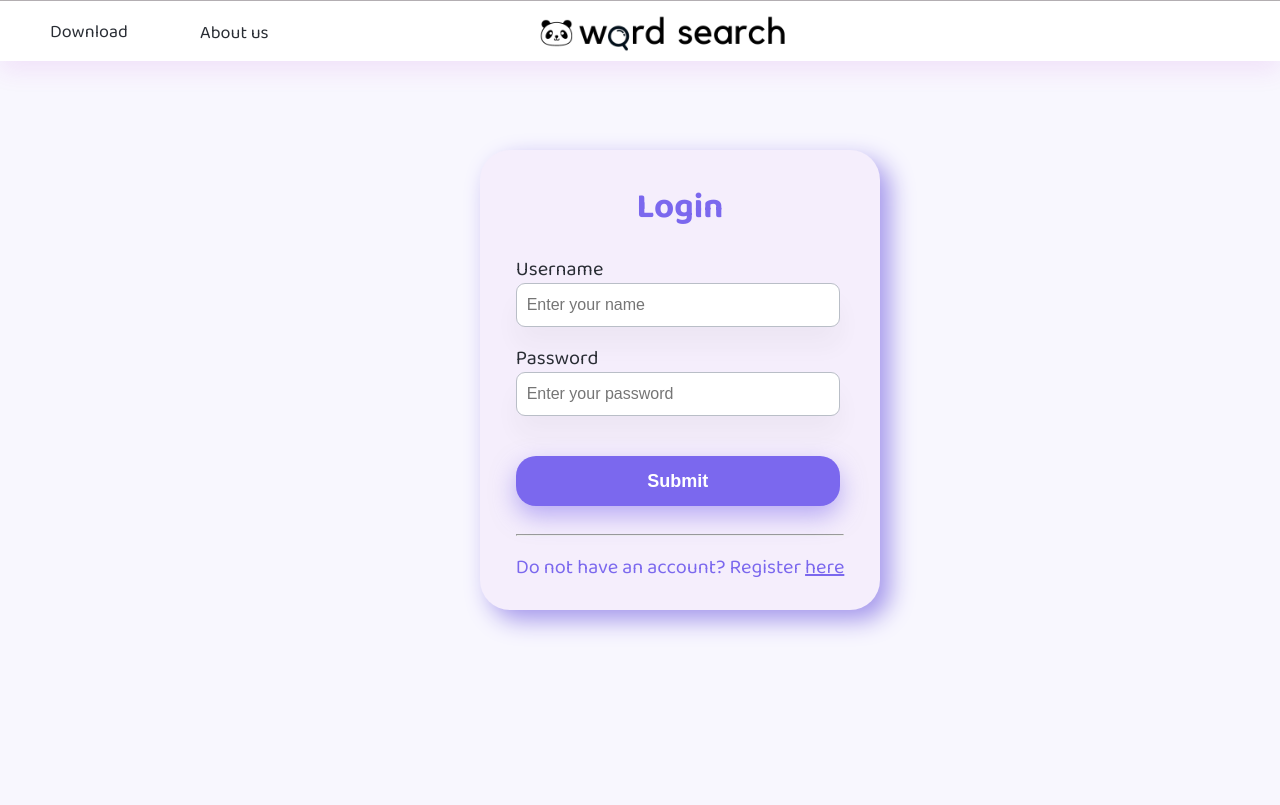
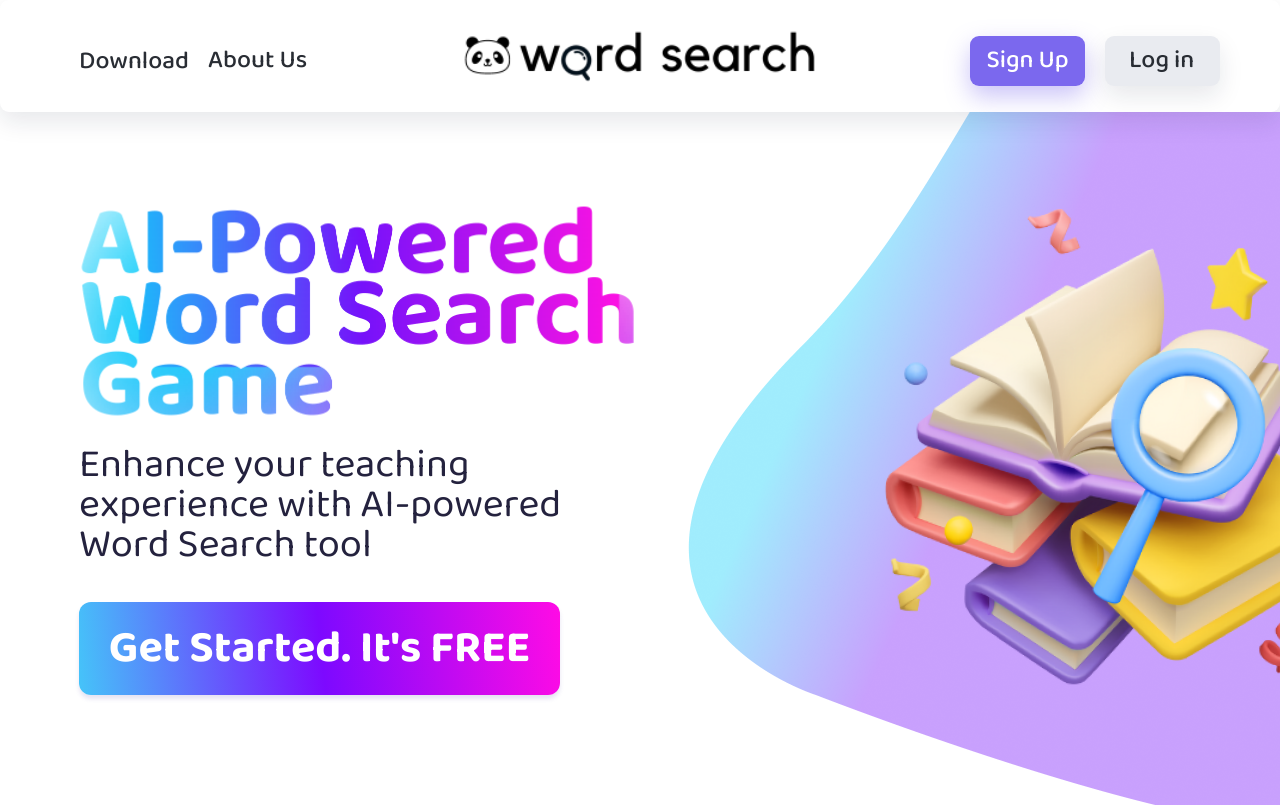
Before and after one commit to tiennma2k23/word-search-AI, a Django app: page / in a window 1280 px wide. Before the commit the page ends 632 px from the top, so only its background shows below. Run offline with Django 5.2, Linux system fonts and the light colour scheme.

Commit message:
update frontend

```diff
--- a/myproject/myapp/models.py
+++ b/myproject/myapp/models.py
@@ -1,7 +1,7 @@
 from django.db import models
 from django.conf import settings
 
-#database
+#
 
 # Create your models here.
 class Profile(models.Model):
--- a/myproject/myapp/urls.py
+++ b/myproject/myapp/urls.py
@@ -9,5 +9,6 @@ urlpatterns = [
     path('register', views.register, name='register'),
     path('logout', views.logout, name='logout'),
     path('wordsearch', views.wordsearch, name='wordsearch'),
-    path('generate', views.generate, name="generate")
+    path('generate', views.some_view, name="generate"),
+    # path()
 ]
--- a/myproject/myapp/views.py
+++ b/myproject/myapp/views.py
@@ -1,15 +1,16 @@
+from reportlab.pdfgen import canvas
 from django.shortcuts import render, redirect # redirect: chuyen huong user toi page khac
 from django.contrib.auth.models import User, auth
 from django.contrib import messages
-from django.http import HttpResponse
-from myproject.main import *
-
+from django.http import HttpResponse, FileResponse
+from myproject.createPuzzle import *
+import io
 
 # Create your views here.
 # gửi request tới thư mục templates để tìm file index.html
 def index(request):
     # dictionary
-    return render(request, 'login.html')
+    return render(request, 'cover.html')
 
 
 # sign up function
@@ -68,4 +69,20 @@ def generate(request):
         lesson = request.POST['lesson']
         grade = request.POST['grade']
     createPuzzle(name, lesson, grade)
-    return render(request, 'wordsearch.html')
+    return FileRespone()
+
+def some_view(request):
+    # Create a file-like buffer to receive PDF data.
+    buffer = io.BytesIO()
+    # Create the PDF object, using the buffer as its "file."
+    p = canvas.Canvas(buffer)
+    # Draw things on the PDF. Here's where the PDF generation happens.
+    # See the ReportLab documentation for the full list of functionality.
+    p.drawString(100, 100, "Hello world.")
+    # Close the PDF object cleanly, and we're done.
+    p.showPage()
+    p.save()
+    # FileResponse sets the Content-Disposition header so that browsers
+    # present the option to save the file.
+    buffer.seek(0)
+    return FileResponse(buffer, as_attachment=True, filename="hello.pdf")
--- /dev/null
+++ b/myproject/myproject/createPuzzle.py
@@ -0,0 +1,13 @@
+from word_search_generator import WordSearch
+from .create_word import *
+
+
+course = 'math'
+lesson = 'plus'
+grade = '5'
+def createPuzzle(course, lesson, grade):
+    words = generate_related_words(course, lesson, grade)
+    puzzle = WordSearch(words)
+    # puzzle.show(): chay thu trong terminal
+    puzzle.save(path="D:/VSC/word-search-AI/myproject/myproject/puzzle.pdf")
+    return puzzle
--- a/myproject/myproject/main.py
+++ /dev/null
@@ -1,13 +0,0 @@
-from word_search_generator import WordSearch
-from .create_word import *
-
-
-course = 'math'
-lesson = 'plus'
-grade = '5'
-def createPuzzle(course, lesson, grade):
-    words = generate_related_words(course, lesson, grade)
-    puzzle = WordSearch(words)
-    # puzzle.show()
-    puzzle.save(path="D:/VSC/word-search-AI/myproject/myproject/puzzle.pdf")
-    return puzzle
--- /dev/null
+++ b/myproject/static/global.css
@@ -0,0 +1,26 @@
+body {
+  margin: 0;
+  line-height: normal;
+}
+
+:root {
+  /* fonts */
+  --font-baloo-da-2: "Baloo Da 2";
+
+  /* font sizes */
+  --font-size-6xl: 25px;
+
+  /* Colors */
+  --color-white: #fff;
+  --color-darkslategray: #292d34;
+  --color-gray-100: rgba(255, 255, 255, 0);
+
+  /* Gaps */
+  --gap-xl: 20px;
+
+  /* Paddings */
+  --padding-sm: 14px;
+
+  /* Border radiuses */
+  --br-4xs: 9px;
+}
--- /dev/null
+++ b/myproject/static/index.css
@@ -0,0 +1,301 @@
+.main-heading-1 {
+  width: 100%;
+  height: 100%;
+  object-fit: contain;
+  position: absolute;
+  left: 42px;
+  top: 0;
+  transform: scale(1.177);
+}
+.wrapper-main-heading-1 {
+  position: absolute;
+  top: 200px;
+  left: 0;
+  width: 471px;
+  height: 220px;
+  display: flex;
+  align-items: center;
+  justify-content: center;
+}
+.main-svg,
+.wrapper-main-heading-1-parent {
+  position: absolute;
+  height: 100%;
+  top: 0;
+  bottom: 0;
+}
+.main-svg {
+  left: 342px;
+  max-height: 100%;
+  width: 986px;
+  overflow: hidden;
+  object-fit: cover;
+  z-index: 1;
+}
+.wrapper-main-heading-1-parent {
+  left: 79px;
+  width: 1328px;
+}
+.get-started-its,
+.main-strong {
+  margin: 0;
+  position: relative;
+  font-size: inherit;
+  font-family: inherit;
+}
+.main-strong {
+  align-self: stretch;
+  line-height: 40px;
+  font-weight: 400;
+  z-index: 2;
+}
+.get-started-its {
+  flex: 1;
+  line-height: 35px;
+  font-weight: 700;
+}
+.m-s-v-g,
+.main-button {
+  display: flex;
+  align-items: flex-start;
+  justify-content: flex-start;
+  max-width: 100%;
+}
+.main-button {
+  width: 481px;
+  box-shadow: 0 4px 4px rgba(87, 75, 172, 0.15);
+  border-radius: 12px;
+  background: linear-gradient(83.96deg, #45c4f9, #7d09ff 50.33%, #ff0be5);
+  flex-direction: row;
+  padding: 31px 28px 27px;
+  box-sizing: border-box;
+  white-space: nowrap;
+  text-align: center;
+  font-size: 45px;
+  color: var(--color-white);
+}
+.m-s-v-g {
+  position: absolute;
+  top: 446px;
+  left: 79px;
+  width: 553px;
+  flex-direction: column;
+  gap: 36px;
+}
+.before {
+  height: 100%;
+  width: 100%;
+  position: absolute;
+  margin: 0 !important;
+  top: 0;
+  right: 0;
+  bottom: 0;
+  left: 0;
+  box-shadow: 0 10px 25px rgba(16, 30, 54, 0.1);
+  border-radius: var(--br-4xs);
+  background-color: var(--color-gray-100);
+}
+.link-download {
+  position: relative;
+  line-height: 21px;
+  font-weight: 500;
+  display: inline-block;
+  min-width: 114px;
+  z-index: 1;
+}
+.link-download-wrapper {
+  display: flex;
+  flex-direction: column;
+  align-items: flex-start;
+  justify-content: flex-start;
+  padding: 1px 0 0;
+}
+.link-aboutus {
+  position: relative;
+  line-height: 21px;
+  font-weight: 500;
+  display: inline-block;
+  min-width: 102px;
+  white-space: nowrap;
+  z-index: 1;
+}
+.frame-parent,
+.header-inner {
+  display: flex;
+  align-items: flex-start;
+}
+.frame-parent {
+  flex-direction: row;
+  justify-content: flex-start;
+  gap: 15px;
+}
+.header-inner {
+  flex-direction: column;
+  justify-content: flex-end;
+  padding: 0 0 17px;
+}
+.black-and-red-hashtag-band-log {
+  width: 357.5px;
+  position: relative;
+  max-height: 100%;
+  object-fit: contain;
+  max-width: 100%;
+  z-index: 1;
+}
+.before1 {
+  height: 100%;
+  width: 100%;
+  position: absolute;
+  margin: 0 !important;
+  top: 0;
+  right: 0;
+  bottom: 0;
+  left: 0;
+  box-shadow: 0 10px 25px rgba(123, 104, 238, 0.4);
+  border-radius: var(--br-4xs);
+  background-color: var(--color-gray-100);
+}
+.sign-up {
+  position: relative;
+  font-size: var(--font-size-6xl);
+  line-height: 21px;
+  font-weight: 500;
+  font-family: var(--font-baloo-da-2);
+  color: var(--color-white);
+  text-align: center;
+  display: inline-block;
+  min-width: 83px;
+  z-index: 1;
+}
+.before2,
+.button {
+  border-radius: var(--br-4xs);
+}
+.button {
+  cursor: pointer;
+  border: 0;
+  padding: 15px 16px var(--padding-sm);
+  background-color: #7b68ee;
+  display: flex;
+  flex-direction: row;
+  align-items: flex-start;
+  justify-content: flex-start;
+  position: relative;
+  white-space: nowrap;
+  z-index: 1;
+}
+.button:hover {
+  background-color: #9482ff;
+}
+.before2 {
+  height: 100%;
+  width: 100%;
+  position: absolute;
+  margin: 0 !important;
+  top: 0;
+  right: 0;
+  bottom: 0;
+  left: 0;
+  box-shadow: 0 10px 25px rgba(16, 30, 54, 0.1);
+  background-color: var(--color-gray-100);
+}
+.link,
+.log-in {
+  position: relative;
+  z-index: 1;
+}
+.log-in {
+  font-size: var(--font-size-6xl);
+  line-height: 22px;
+  font-weight: 500;
+  font-family: var(--font-baloo-da-2);
+  color: var(--color-darkslategray);
+  text-align: left;
+  display: inline-block;
+  min-width: 67px;
+}
+.link {
+  cursor: pointer;
+  border: 0;
+  padding: var(--padding-sm) 24px;
+  background-color: #e9ebf0;
+  border-radius: var(--br-4xs);
+  flex-direction: row;
+  justify-content: flex-start;
+  white-space: nowrap;
+}
+.link:hover {
+  background-color: #cfd1d6;
+}
+.button-group,
+.button-parent,
+.link {
+  display: flex;
+  align-items: flex-start;
+}
+.button-group {
+  flex-direction: row;
+  justify-content: flex-start;
+  gap: var(--gap-xl);
+}
+.button-parent {
+  flex-direction: column;
+  justify-content: flex-end;
+  padding: 0 0 4px;
+}
+.header,
+.word {
+  width: 100%;
+  background-color: var(--color-white);
+  text-align: left;
+  font-family: var(--font-baloo-da-2);
+}
+.header {
+  position: absolute;
+  top: 0;
+  right: 0;
+  left: 0;
+  display: flex;
+  flex-direction: row;
+  align-items: flex-end;
+  justify-content: space-between;
+  padding: 21px 60px 22px 79px;
+  box-sizing: border-box;
+  gap: var(--gap-xl);
+  max-width: 100%;
+  z-index: 2;
+  font-size: var(--font-size-6xl);
+  color: var(--color-darkslategray);
+}
+.word {
+  height: 805px;
+  position: relative;
+  overflow: hidden;
+  line-height: normal;
+  letter-spacing: normal;
+  font-size: 40px;
+  color: #24223e;
+}
+@media screen and (max-width: 850px) {
+  .main-strong {
+    font-size: 32px;
+    line-height: 32px;
+  }
+  .frame-parent {
+    display: none;
+  }
+  .header {
+    padding-left: 39px;
+    padding-right: 30px;
+    box-sizing: border-box;
+  }
+}
+@media screen and (max-width: 450px) {
+  .main-strong {
+    font-size: 24px;
+    line-height: 24px;
+  }
+  .button-group {
+    display: none;
+  }
+}
--- /dev/null
+++ b/myproject/templates/cover.html
@@ -0,0 +1,68 @@
+{% load static %}
+<!DOCTYPE html>
+<html>
+  <head>
+    <meta charset="utf-8" />
+    <meta name="viewport" content="initial-scale=1, width=device-width" />
+
+    <link rel="stylesheet" href="{% static 'global.css' %}" />
+    <link rel="stylesheet" href="{% static 'index.css' %}" />
+    <link
+      rel="stylesheet"
+      href="https://fonts.googleapis.com/css2?family=Baloo Da 2:wght@400;500;700&display=swap"
+    />
+  </head>
+  <body>
+    <div class="word">
+      <section class="wrapper-main-heading-1-parent">
+        <div class="wrapper-main-heading-1">
+          <img
+            class="main-heading-1"
+            loading="lazy"
+            alt=""
+            src="{% static './media/ai_power_word_search.png' %}"
+          />
+        </div>
+        <img class="main-svg" alt="" src="{% static './media/3d_image.png' %}" />
+      </section>
+      <div class="m-s-v-g">
+        <h2 class="main-strong">
+          Enhance your teaching experience with AI-powered Word Search tool
+        </h2>
+        <div class="main-button">
+          <h2 class="get-started-its">Get Started. It's FREE</h2>
+        </div>
+      </div>
+      <header class="header">
+        <div class="before"></div>
+        <div class="header-inner">
+          <div class="frame-parent">
+            <div class="link-download-wrapper">
+              <div class="link-download">Download</div>
+            </div>
+            <div class="link-aboutus">About Us</div>
+          </div>
+        </div>
+        <img
+          class="black-and-red-hashtag-band-log"
+          loading="lazy"
+          alt=""
+          src="{% static './media/Logo.png' %}"
+        />
+
+        <div class="button-parent">
+          <div class="button-group">
+            <button class="button">
+              <div class="before1"></div>
+              <div class="sign-up">Sign Up</div>
+            </button>
+            <button class="link">
+              <div class="before2"></div>
+              <div class="log-in">Log in</div>
+            </button>
+          </div>
+        </div>
+      </header>
+    </div>
+  </body>
+</html>
--- a/myproject/templates/login.html
+++ b/myproject/templates/login.html
@@ -44,12 +44,13 @@
             position: absolute;
             /* margin: 150px auto; */
             top: 150px;
-            left: 37.5%;
+            left: 50%;
             display: flex;
             flex-direction: column; /* Hiển thị các phần tử theo chiều dọc */
             justify-content: space-evenly; /* Căn giữa các phần tử theo chiều dọc và chia đều khoảng cách giữa chúng */
             align-items: center;
             box-shadow: 10px 10px 25px #a396eb;
+            transform: translateX(-50%);
         }
 
         .box h1,
@@ -89,7 +90,8 @@
             height: auto;
             position: absolute;
             top:8px;
-            left: 42%;
+            left: 50%;
+            transform: translateX(-50%);
         }
         .layer {
             background: rgba(255, 255, 255, 0);
```
Also changed, not shown: myproject/templates/index.html (deleted, +0 -84 lines), myproject/static/media/3d_image.png (added), myproject/static/media/Logo.png (added), myproject/static/media/ai_power_word_search.png (added), myproject/static/media/favicon.ico (deleted), myproject/static/media/favicon.png (deleted), myproject/static/media/logo.jpg (deleted), myproject/static/media/logo.svg (deleted), myproject/static/media/word-search.png (deleted), 1 other file.
